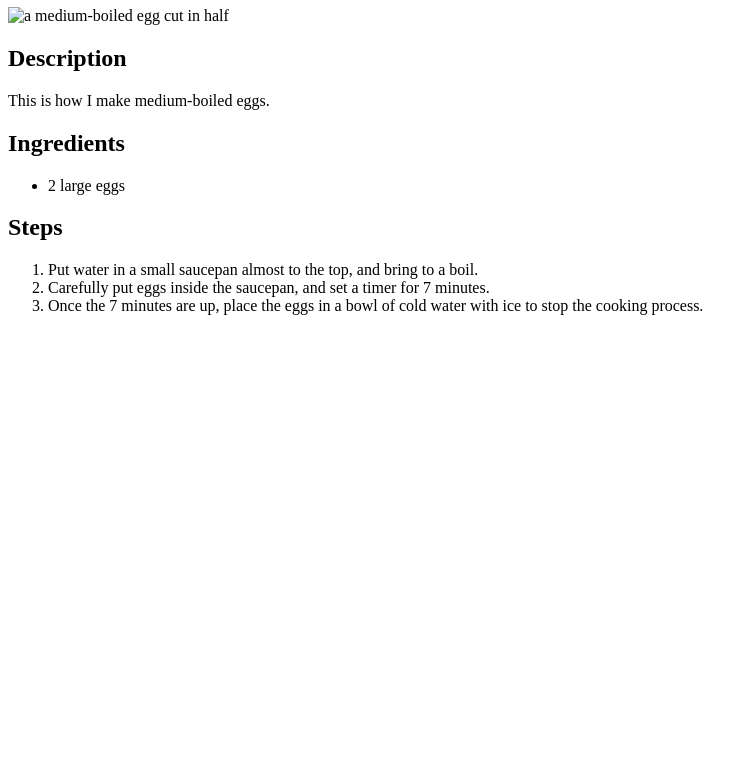
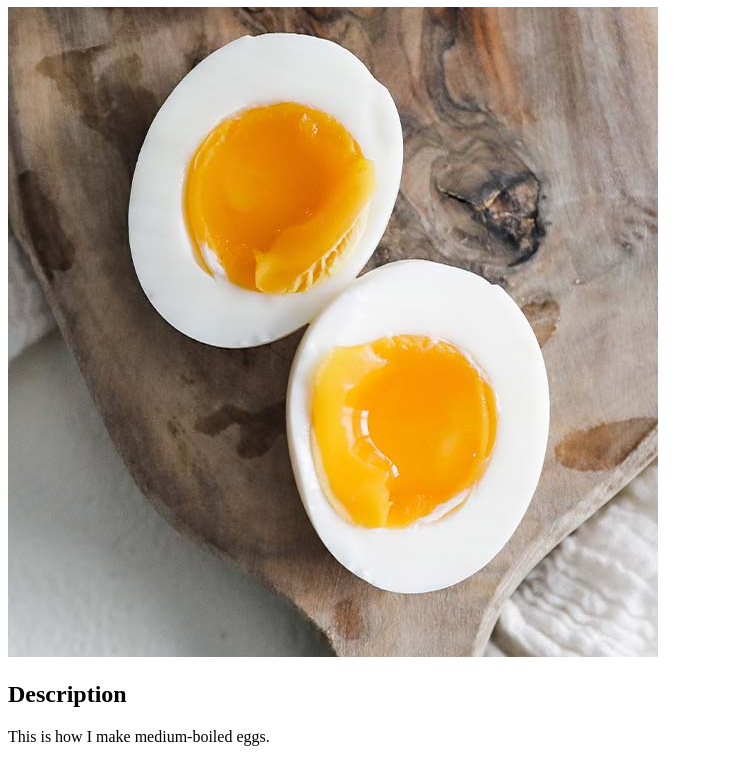
Before and after one commit to cleckeyn/odin-recipes, a plain HTML site: page recipes/eggs/eggs.html in a window 1280 px wide. Shown: the part 73-836 px from the top of the page, without its empty margins (0-754 px from the left). Before the commit the page ends 800 px from the top, so only its background shows below. Drawn offline with Linux system fonts and the light colour scheme.

Commit message:
edit file path for img src

```diff
--- a/recipes/eggs/eggs.html
+++ b/recipes/eggs/eggs.html
@@ -6,7 +6,7 @@
     </head>
     <body>
         <h1>Medium-boiled eggs</h1>
-            <img src="../img/eggs.jpg" alt="a medium-boiled egg cut in half">
+            <img src="../../img/eggs.jpg" alt="a medium-boiled egg cut in half">
         <h2>Description</h2>
             <p>
                 This is how I make medium-boiled eggs.
```
